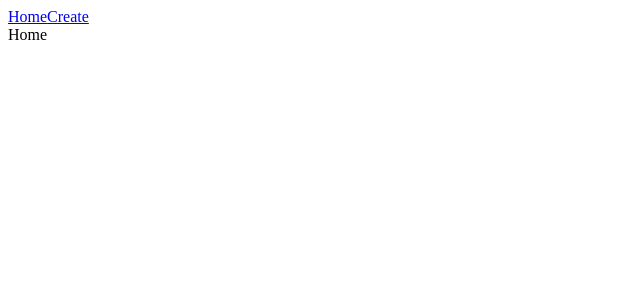
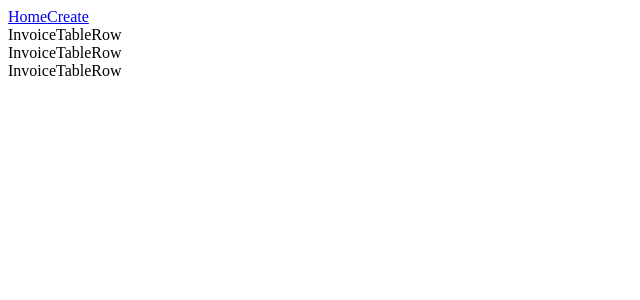
Before and after one commit to AdrianChojnacki/Accounting-Application, a React (Create React App) app: page / in a window 1280 px wide. Shown: the top 300 px of the page, without its empty margins (0-640 px from the left). Built offline with nearby package versions, Linux system fonts and the light colour scheme.

Commit message:
Add components

```diff
--- a/src/App.tsx
+++ b/src/App.tsx
@@ -1,6 +1,6 @@
 import React from "react";
 import { BrowserRouter as Router, Routes, Route } from "react-router-dom";
-import Header from "./components/Header";
+import { Header } from "./components";
 import Home from "./pages/Home";
 import Create from "./pages/Create";
 import Invoice from "./pages/Invoice";
--- a/src/components/Header.tsx
+++ b/src/components/Header/Header.tsx
@@ -1,11 +1,12 @@
-import React from "react";
 import { Link } from "react-router-dom";
 
-export default function Header() {
+const Header = () => {
   return (
     <header>
       <Link to="/">Home</Link>
       <Link to="/create">Create</Link>
     </header>
   );
-}
+};
+
+export { Header };
--- /dev/null
+++ b/src/components/Header/index.ts
@@ -0,0 +1 @@
+export * from "./Header";
--- /dev/null
+++ b/src/components/InvoiceTableRow/InvoiceTableRow.tsx
@@ -0,0 +1,7 @@
+import React from "react";
+
+const InvoiceTableRow = () => {
+  return <div>InvoiceTableRow</div>;
+};
+
+export { InvoiceTableRow };
--- /dev/null
+++ b/src/components/InvoiceTableRow/index.ts
@@ -0,0 +1 @@
+export * from "./InvoiceTableRow";
--- /dev/null
+++ b/src/components/InvoicesTable/InvoicesTable.tsx
@@ -0,0 +1,20 @@
+import {
+  IInvoiceTableProps,
+  IInvoiceTableMapProps,
+} from "./InvoicesTable.types";
+import { InvoiceTableRow } from "../InvoiceTableRow";
+
+const InvoicesTable = ({ invoices }: IInvoiceTableProps) => {
+  const invoicesList = invoices.map((invoice: IInvoiceTableMapProps) => (
+    <InvoiceTableRow
+      id={invoice.id}
+      date={invoice.date}
+      amount={invoice.amount}
+      key={invoice.id}
+    />
+  ));
+
+  return <div>{invoicesList}</div>;
+};
+
+export { InvoicesTable };
--- /dev/null
+++ b/src/components/InvoicesTable/index.ts
@@ -0,0 +1,2 @@
+export * from "./InvoicesTable";
+export * from "./InvoicesTable.types";
--- /dev/null
+++ b/src/components/index.ts
@@ -0,0 +1,2 @@
+export * from "./Header";
+export * from "./InvoicesTable";
--- /dev/null
+++ b/src/dummy-data.json
@@ -0,0 +1,17 @@
+[
+  {
+    "id": "123asd21",
+    "date": "20-10-2011",
+    "amount": 999
+  },
+  {
+    "id": "234sds22",
+    "date": "22-05-2014",
+    "amount": 123
+  },
+  {
+    "id": "23lkf32",
+    "date": "21-07-2012",
+    "amount": 4562
+  }
+]
--- a/src/pages/Home.tsx
+++ b/src/pages/Home.tsx
@@ -1,5 +1,10 @@
-import React from "react";
+import { InvoicesTable } from "../components";
+import Invoices from "../dummy-data.json";
 
 export default function Home() {
-  return <div>Home</div>;
+  return (
+    <div>
+      <InvoicesTable invoices={Invoices} />
+    </div>
+  );
 }
```
Also changed, not shown: src/components/InvoicesTable/InvoicesTable.types.ts (added, +9 -0 lines), .eslintrc.json.
